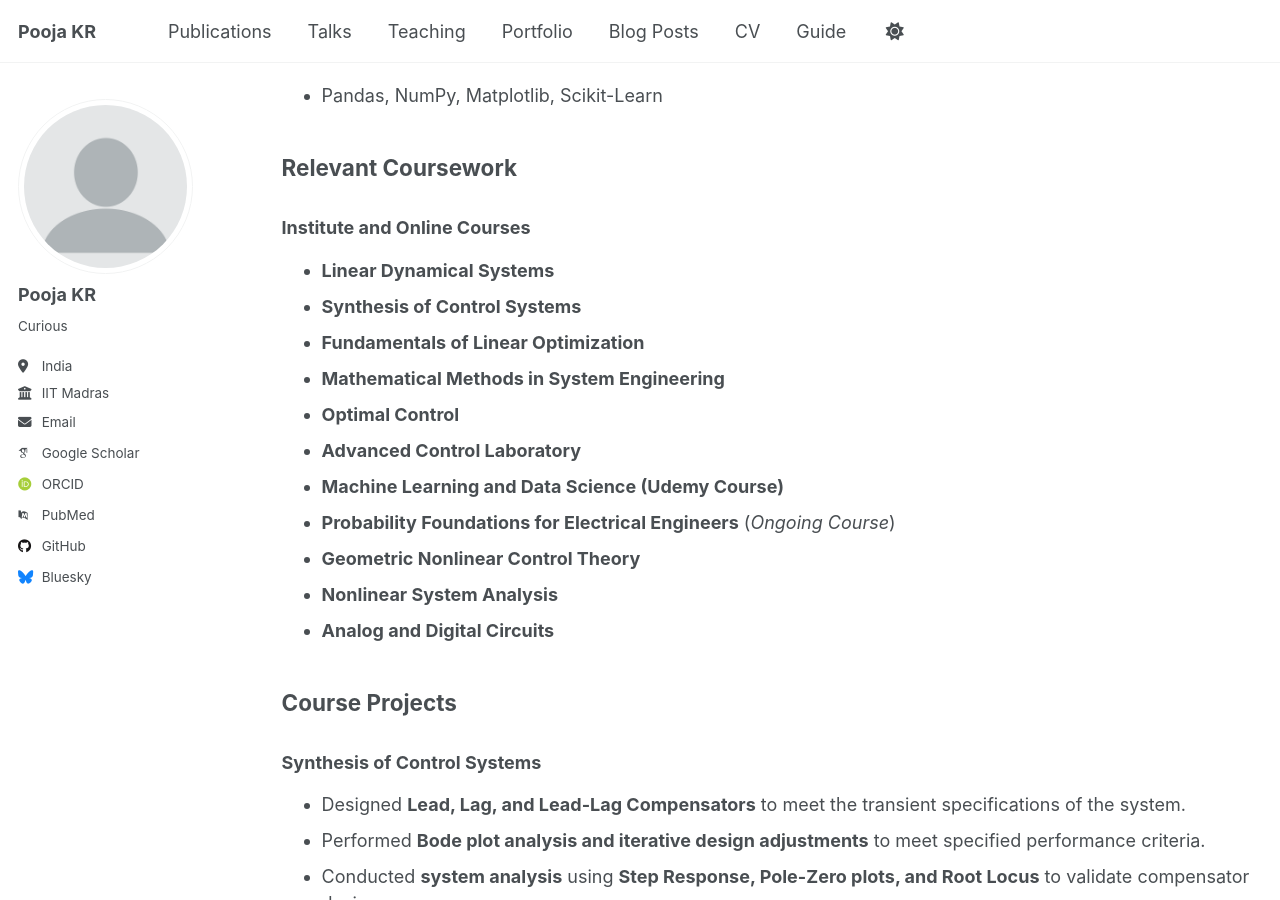
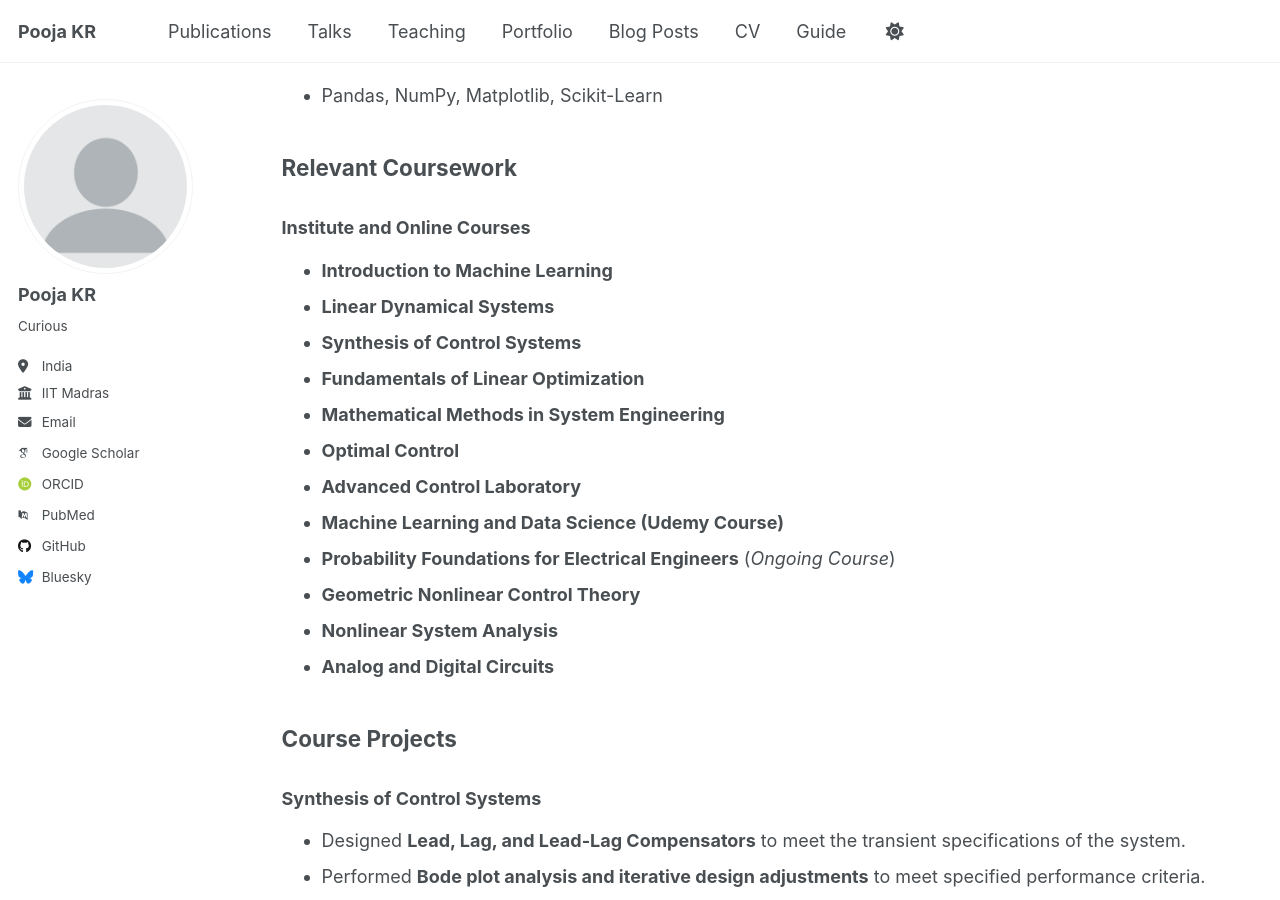
Before and after one commit to Pooja-KR5/krpooja.github.io, a Jekyll site: the page built from _pages/cv.md, in a window 1280 px wide and 900 px high, scrolled down 1735 px. Built offline with Jekyll 4.4.1, drawn with Linux system fonts in a browser that asks for light colours; some web fonts are replaced.

Commit message:
Update cv.md

```diff
--- a/_pages/cv.md
+++ b/_pages/cv.md
@@ -56,6 +56,7 @@ redirect_from:
 ## Relevant Coursework
 
 ### Institute and Online Courses
+* **Introduction to Machine Learning**
 * **Linear Dynamical Systems**
 * **Synthesis of Control Systems**
 * **Fundamentals of Linear Optimization**
```
